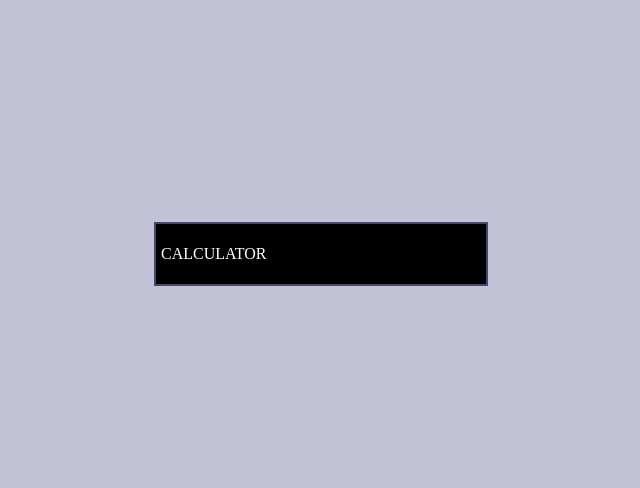
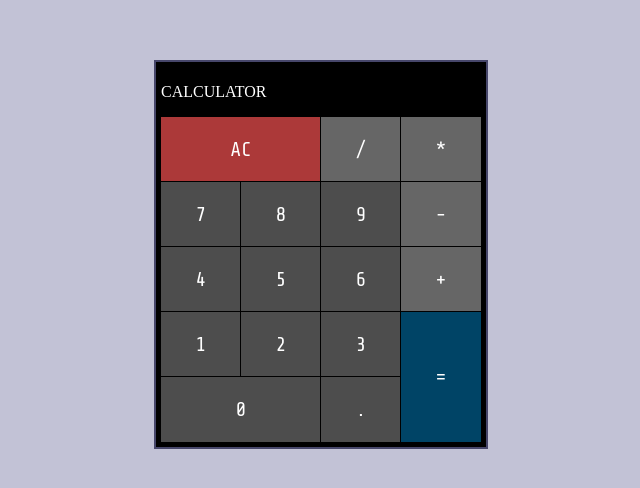
Before and after one commit to CristianPeralta/fcc-fe-projects, a React (Create React App) app in the folder javascript-calculator/: page / in a window 1280 px wide. Shown: the part 154-642 px from the top of the page, without its empty margins (319-959 px from the left). Built offline with nearby package versions, Linux system fonts and the light colour scheme.

Commit message:
add Buttons component

```diff
--- a/javascript-calculator/src/App.js
+++ b/javascript-calculator/src/App.js
@@ -1,5 +1,14 @@
 import React, { Component } from 'react';
 import './App.css';
+
+const clearStyle = { background: "#ac3939" };
+const operatorStyle = { background: "#666666" };
+const equalsStyle = {
+  background: "#004466",
+  position: "absolute",
+  height: 130,
+  bottom: 5
+};
 
 class App extends Component {
   constructor(props) {
@@ -11,10 +20,129 @@ class App extends Component {
       <div>
         <div className="calculator">
           <p style={{ color: 'white' }}>CALCULATOR</p>
+          <Buttons />
         </div>
       </div>
     );
   }
 }
 
+class Buttons extends Component {
+  constructor(props) {
+    super(props);
+    this.state = {
+      buttonList: [
+        {
+          key: 'clear',
+          value: 'AC',
+          style: clearStyle,
+          action: this.props.initialize,
+          class: 'jumbo'
+        },
+        {
+          key: 'divide',
+          value: '/',
+          style: operatorStyle,
+          action: this.props.operators
+        },
+        {
+          key: 'multiply',
+          value: '*',
+          style: operatorStyle,
+          action: this.props.operators,
+        },
+        {
+          key: 'seven',
+          value: '7',
+          action: this.props.numbers
+        },
+        {
+          key: 'eight',
+          value: '8',
+          action: this.props.numbers
+        },
+        {
+          key: 'nine',
+          value: '9',
+          action: this.props.numbers
+        },
+        {
+          key: 'subtract',
+          value: '-',
+          style: operatorStyle,
+          action: this.props.operators,
+        },
+        {
+          key: 'four',
+          value: '4',
+          action: this.props.numbers
+        },
+        {
+          key: 'five',
+          value: '5',
+          action: this.props.numbers
+        },
+        {
+          key: 'six',
+          value: '6',
+          action: this.props.numbers
+        },
+        {
+          key: 'add',
+          value: '+',
+          style: operatorStyle,
+          action: this.props.operators,
+        },
+        {
+          key: 'one',
+          value: '1',
+          action: this.props.numbers
+        },
+        {
+          key: 'two',
+          value: '2',
+          action: this.props.numbers
+        },
+        {
+          key: 'three',
+          value: '3',
+          action: this.props.numbers
+        },
+        {
+          key: 'zero',
+          value: '0',
+          class: 'jumbo'
+        },
+        {
+          key: 'decimal',
+          value: '.',
+        },
+        {
+          key: 'equals',
+          value: '=',
+          style: equalsStyle,
+          action: this.props.operators,
+        }
+      ],
+    }
+  }
+  render() {
+    return (
+      <div>
+        {this.state.buttonList.map(el => {
+          return (
+            <button
+              key={el.key}
+              id={el.key}
+              className={el.class}
+              style={el.style}
+              value={el.value}
+              >{el.value}</button>
+          )
+        })}
+      </div>
+    );
+  }
+}
+
 export default App;
```
